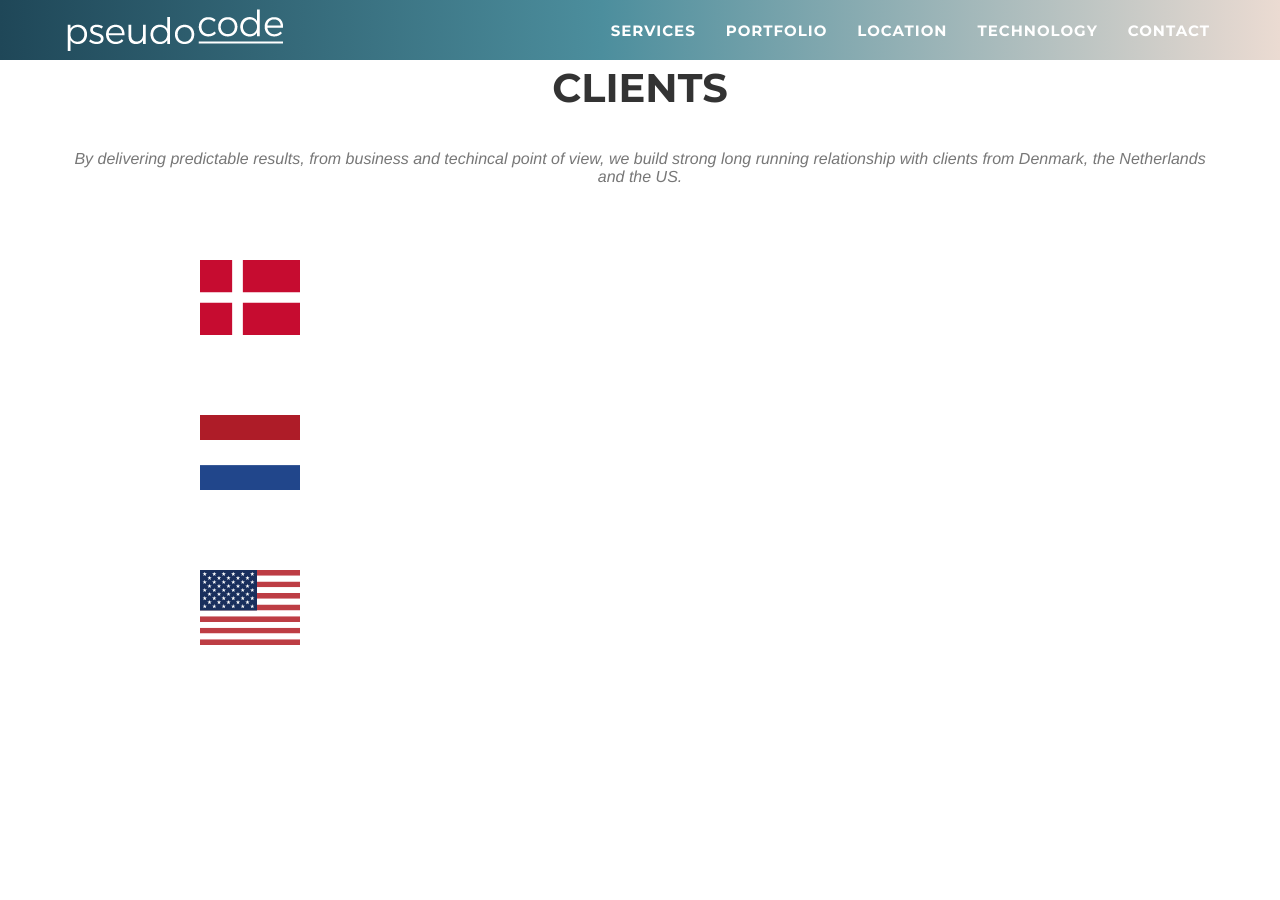
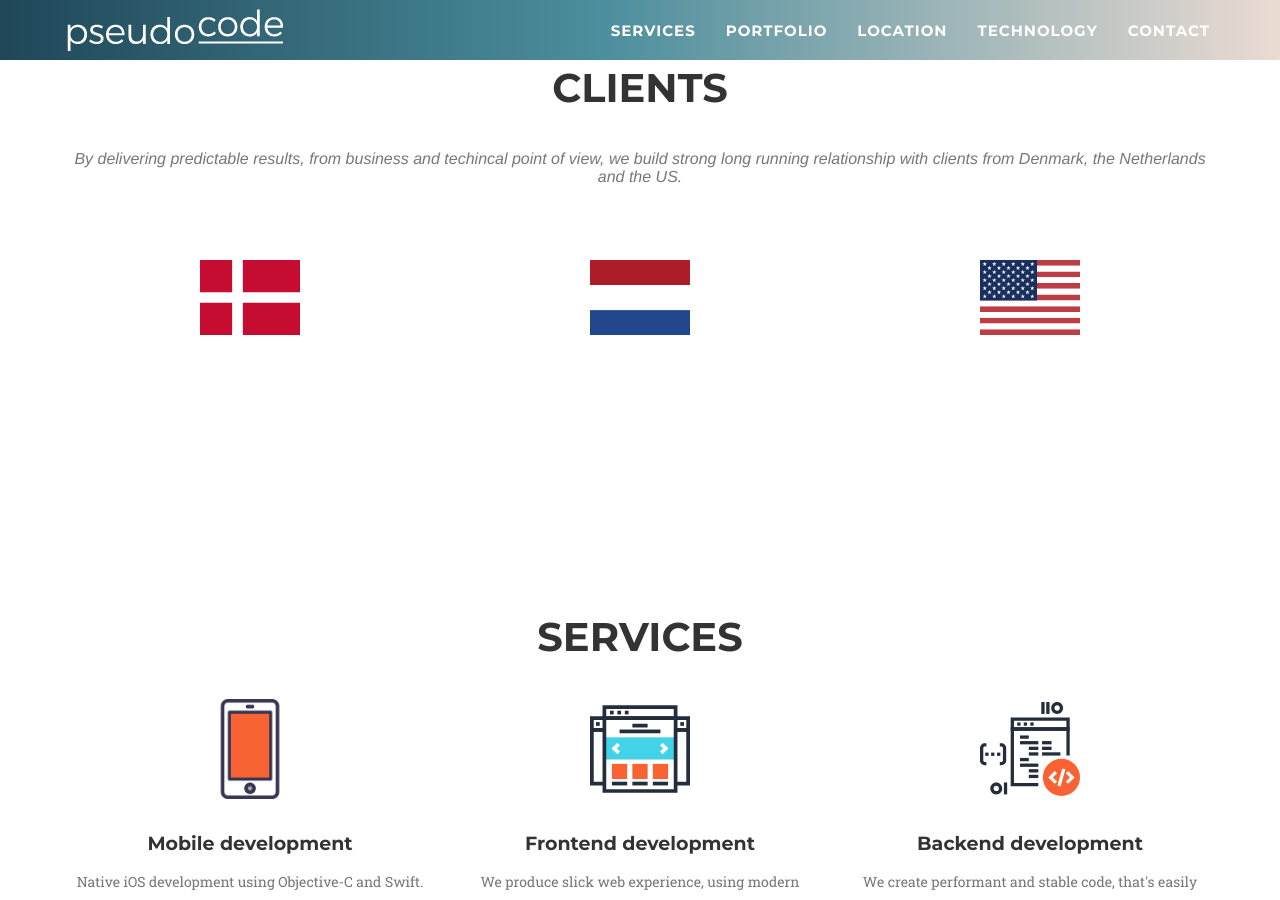
Before and after one commit to zoranzoran/pseudocode, a Jekyll site: the page built from index.html, in a window 1280 px wide and 900 px high, scrolled down 934 px. Built offline with Jekyll 4.4.1, drawn with Linux system fonts in a browser that asks for light colours; a script that is not in the unit is left out.

Commit message:
Update clients.html

```diff
--- a/_includes/clients.html
+++ b/_includes/clients.html
@@ -12,15 +12,11 @@
                     <img class="service__image" src="img/icons/svg/dk.svg">
                 </div>
             </div>
-        </div>
-        <div class="row text-center margin-b">
             <div class="col-md-4">
                 <div class="service__box">
                     <img class="service__image" src="img/icons/svg/nl.svg">
                 </div>
             </div>
-        </div>
-        <div class="row text-center margin-b">
             <div class="col-md-4">
                 <div class="service__box">
                     <img class="service__image" src="img/icons/svg/um.svg">
```
